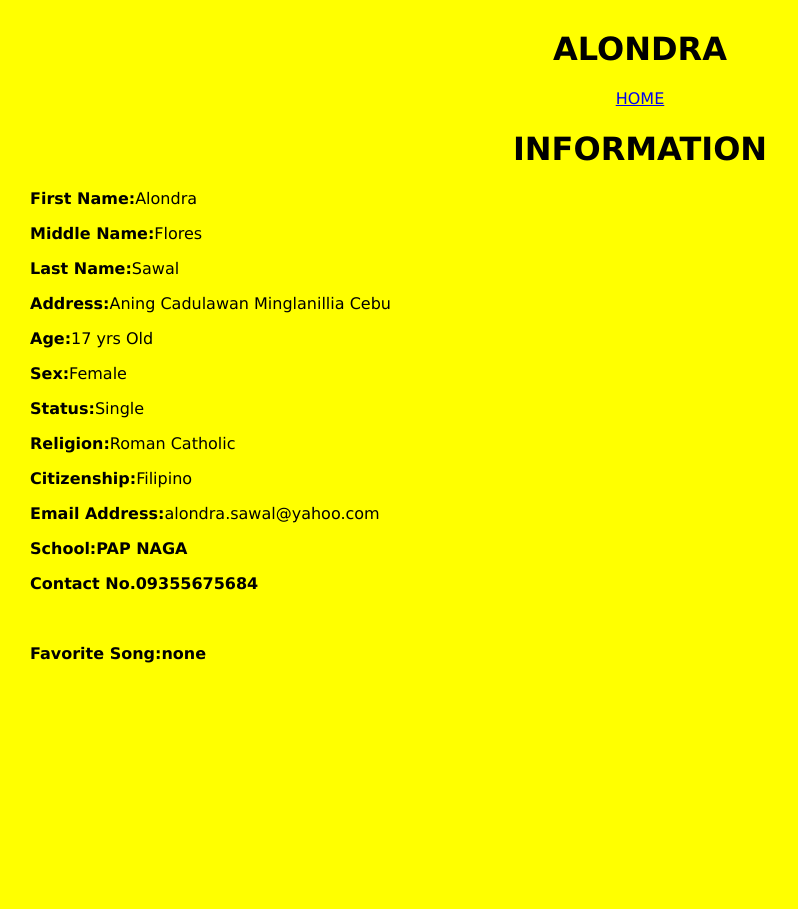
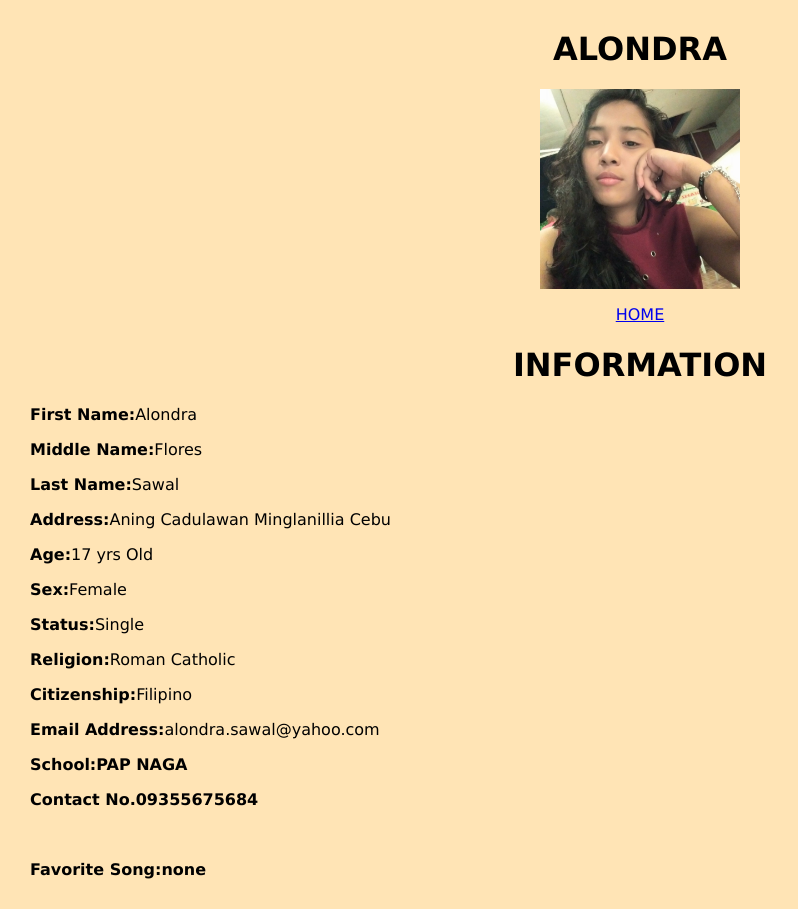
Before and after one commit to sawal27/web1234, a PHP site: page /Siblings2.php in a window 1280 px wide. Shown: the whole page, without its empty margins (0-798 px from the left). Before the commit the page ends 663 px from the top, so only its background shows below. Run offline with PHP 8.4, Linux system fonts and the light colour scheme.

Commit message:
Update Siblings2.php

```diff
--- a/Siblings2.php
+++ b/Siblings2.php
@@ -5,13 +5,14 @@
 body{
     font-family:verdana,arial,san-serif;
     margin:30px;
-    background-color:Yellow;
+    background-color:Moccasin;
    }
 
 </style>
 </head>
 <body>
 <h1><center>ALONDRA</h1><center>
+<center><img src="alondra.jpg" height="200" width="200"></center>
 <p><a href="content.php" target="content">HOME</a></p>
 <h1><center>INFORMATION</h1></center>
 <p><b>First Name:</b>Alondra</p>
```
